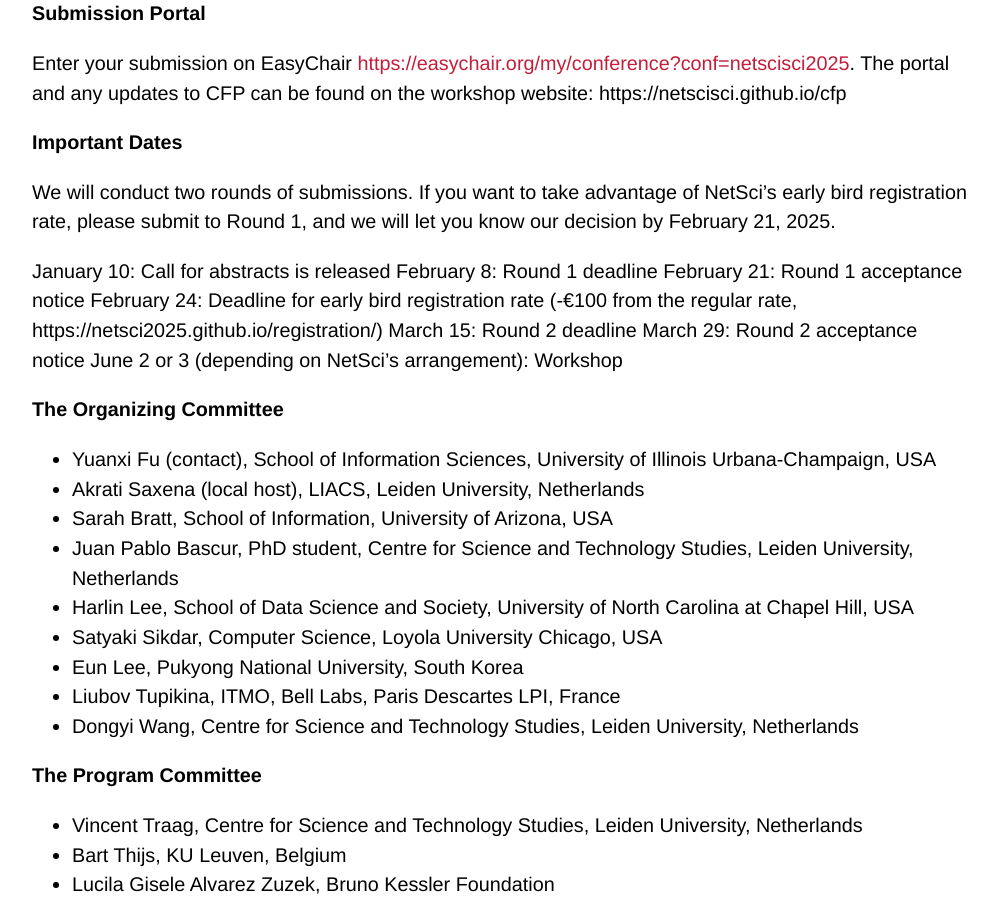
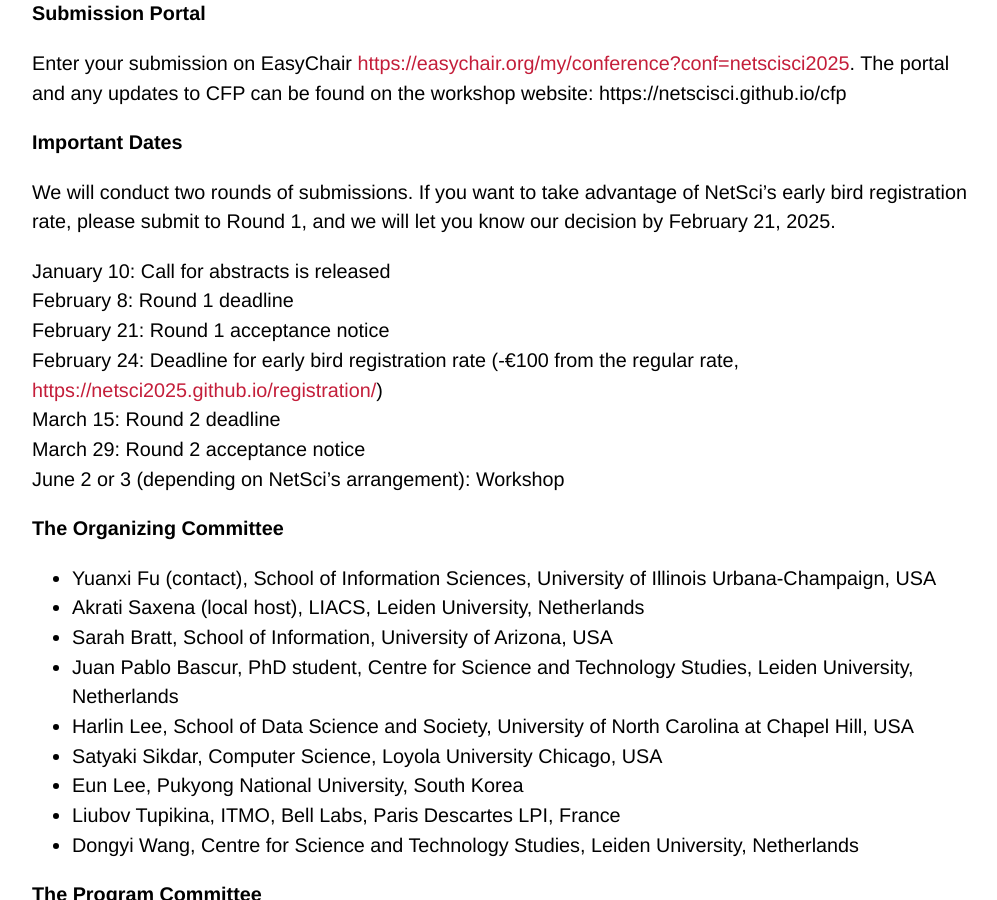
Before and after one commit to netscisci/netscisci.github.io, a Jekyll site: the page built from cfp.md, in a window 1280 px wide and 900 px high, scrolled down 1569 px. Shown: the whole window, without its empty margins (140-1137 px from the left). Built offline with Jekyll 4.4.1, drawn with Linux system fonts in a browser that asks for light colours; some web fonts are replaced; our own code applies the rules of GitHub Pages for plain Markdown files; part of the change alters nothing that is shown.

Commit message:
Update cfp.md

```diff
--- a/cfp.md
+++ b/cfp.md
@@ -34,7 +34,7 @@ We will conduct two rounds of submissions. If you want to take advantage of NetS
 January 10: Call for abstracts is released
 February 8: Round 1 deadline
 February 21: Round 1 acceptance notice
-February 24: Deadline for early bird registration rate (-€100 from the regular rate, https://netsci2025.github.io/registration/)
+February 24: Deadline for early bird registration rate (-€100 from the regular rate, [https://netsci2025.github.io/registration/](https://netsci2025.github.io/registration/))
 March 15: Round 2 deadline
 March 29: Round 2 acceptance notice
 June 2 or 3 (depending on NetSci’s arrangement): Workshop
```
